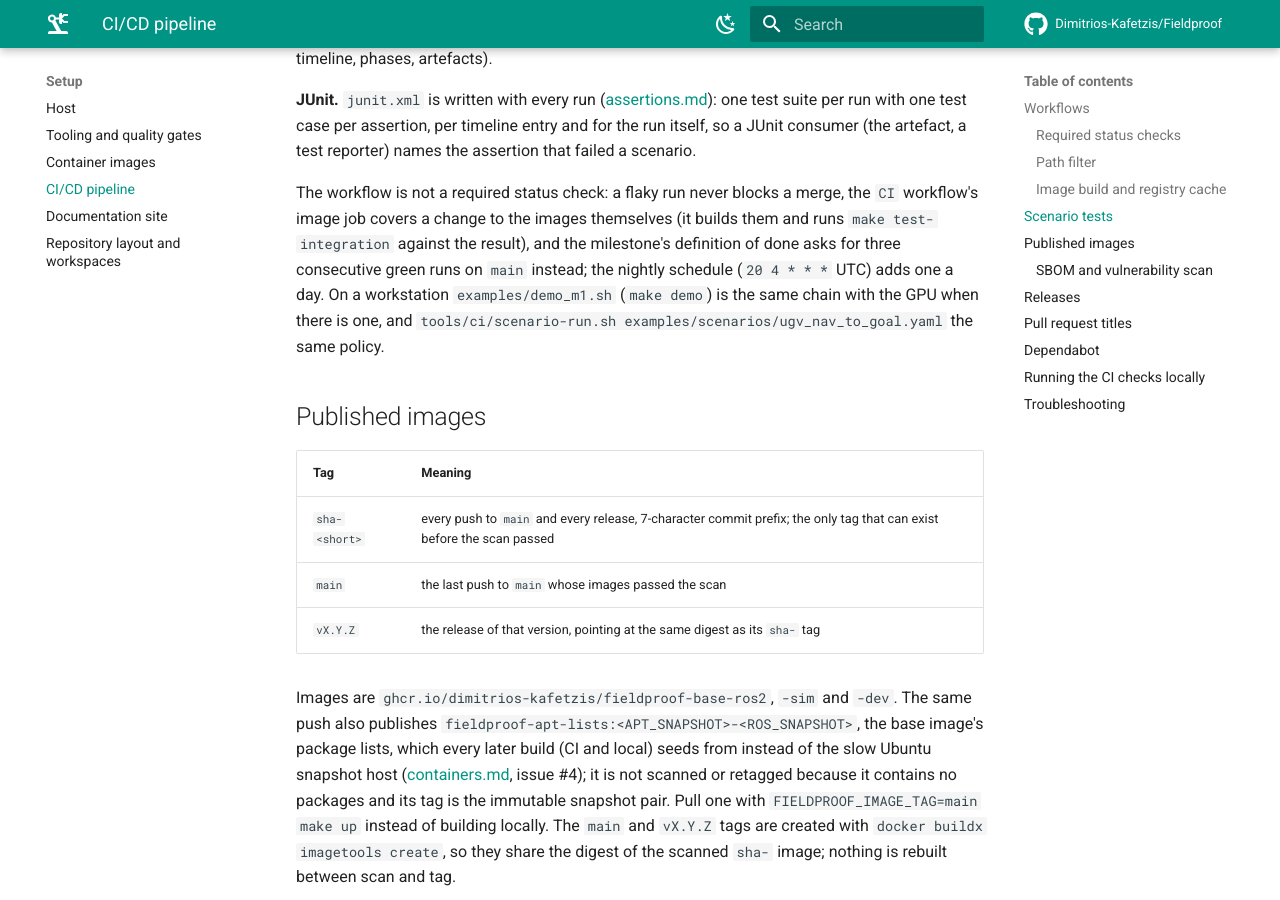
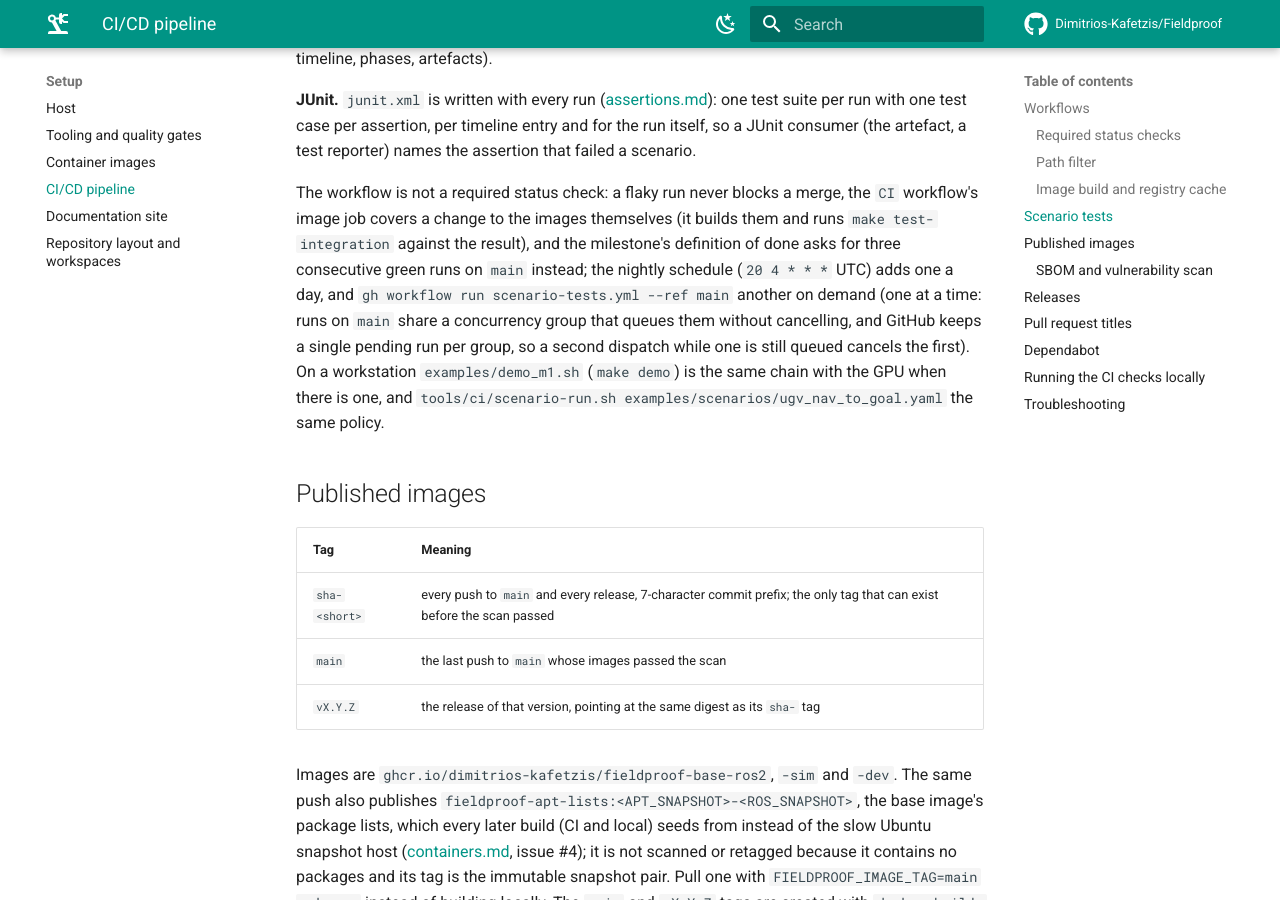
Before and after one commit to Dimitrios-Kafetzis/Fieldproof, an MkDocs documentation site: the page built from docs/setup/ci.md, in a window 1280 px wide and 900 px high, scrolled down 3694 px. Built offline with MkDocs 1.6.1 and Material for MkDocs 9.7.7, drawn with Linux system fonts in a browser that asks for light colours; comment, search, counter and statistics services are not loaded.

Commit message:
docs(docs): note that scenario dispatches on main queue one at a time
A second dispatch while one run is still pending cancels the first:
GitHub keeps a single pending run per concurrency group.

Task: P1-T07

```diff
--- a/docs/setup/ci.md
+++ b/docs/setup/ci.md
@@ -114,7 +114,10 @@ The workflow is not a required status check: a flaky run never blocks a merge, t
 workflow's image job covers a change to the images themselves (it builds them and runs
 `make test-integration` against the result), and the milestone's definition of done asks for
 three consecutive green runs on `main` instead; the nightly schedule (`20 4 * * *` UTC) adds
-one a day. On a workstation `examples/demo_m1.sh` (`make demo`) is the same chain with the GPU
+one a day, and `gh workflow run scenario-tests.yml --ref main` another on demand (one at a time:
+runs on `main` share a concurrency group that queues them without cancelling, and GitHub keeps a
+single pending run per group, so a second dispatch while one is still queued cancels the first).
+On a workstation `examples/demo_m1.sh` (`make demo`) is the same chain with the GPU
 when there is one, and `tools/ci/scenario-run.sh examples/scenarios/ugv_nav_to_goal.yaml` the
 same policy.
 
```
